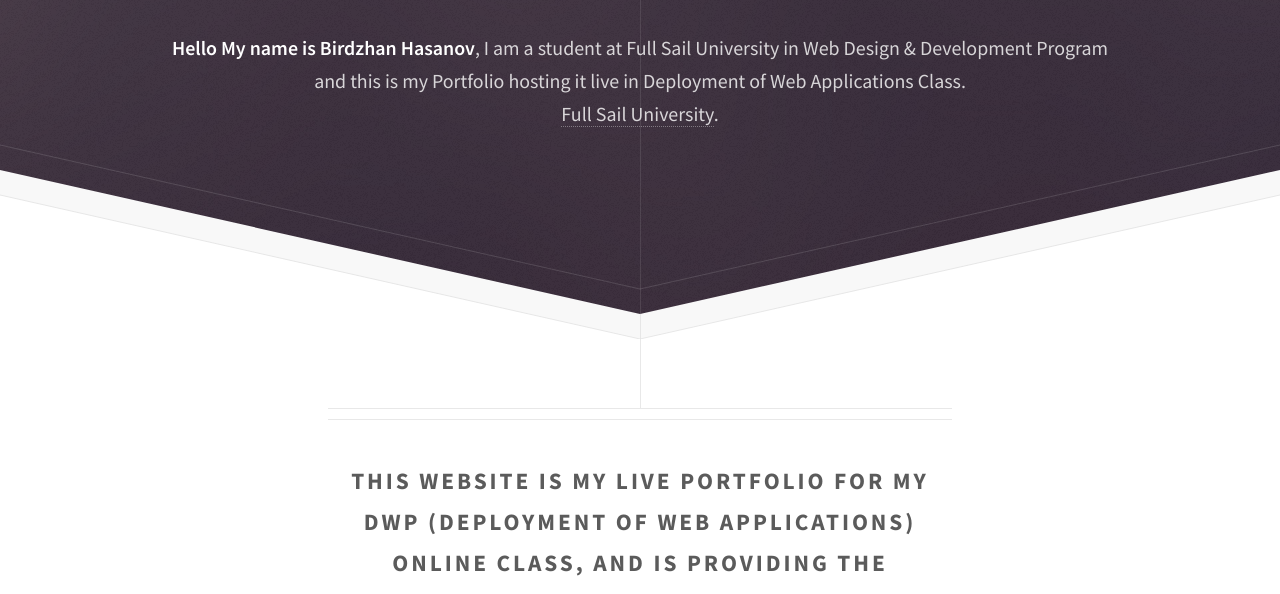
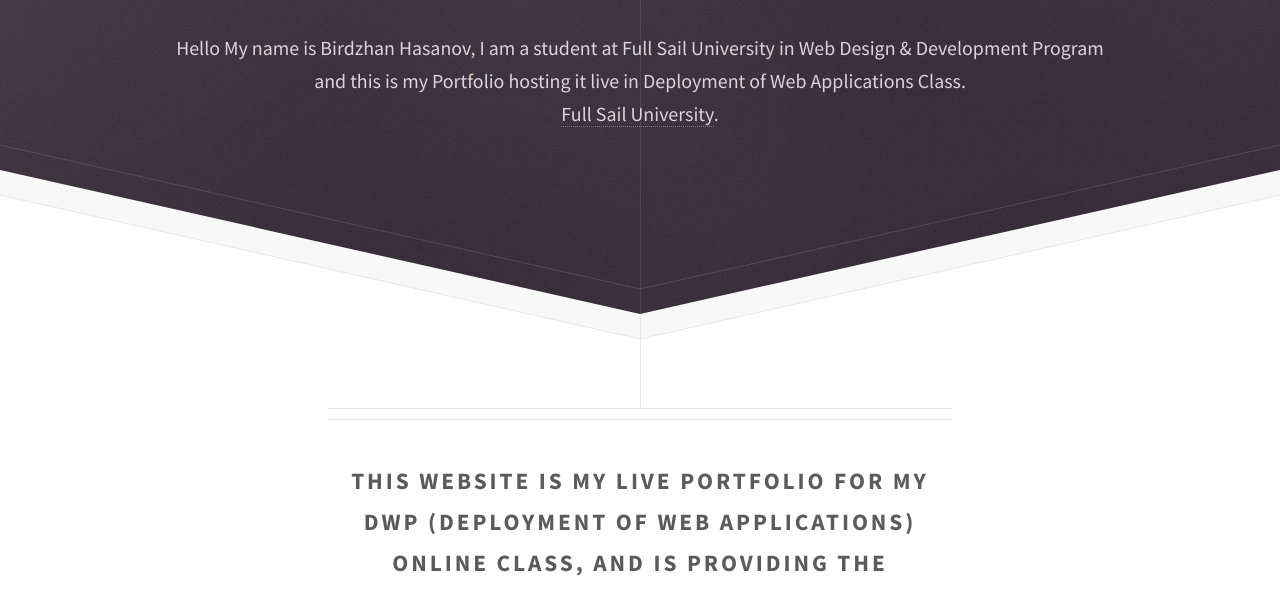
Before and after one commit to Birdzhan/GitHookRepo, a plain HTML site: page index.html in a window 1280 px wide. Shown: the part 198-792 px from the top of the page. Drawn offline with Linux system fonts and the light colour scheme.

Commit message:
strong removed

```diff
--- a/index.html
+++ b/index.html
@@ -21,7 +21,7 @@
 		<!-- Header -->
 			<div id="header">
 				<span class="logo icon fa-paper-plane-o"></span>
-				<p><strong>Hello My name is Birdzhan Hasanov</strong>, I am a student at Full Sail University in Web Design & Development Program<br />
+				<p>Hello My name is Birdzhan Hasanov, I am a student at Full Sail University in Web Design & Development Program<br />
 				and this is my Portfolio hosting it live in Deployment of Web Applications Class.<br />
 				<a href="http://www.fullsail.edu/">Full Sail University</a>.</p>
 			</div>
```
